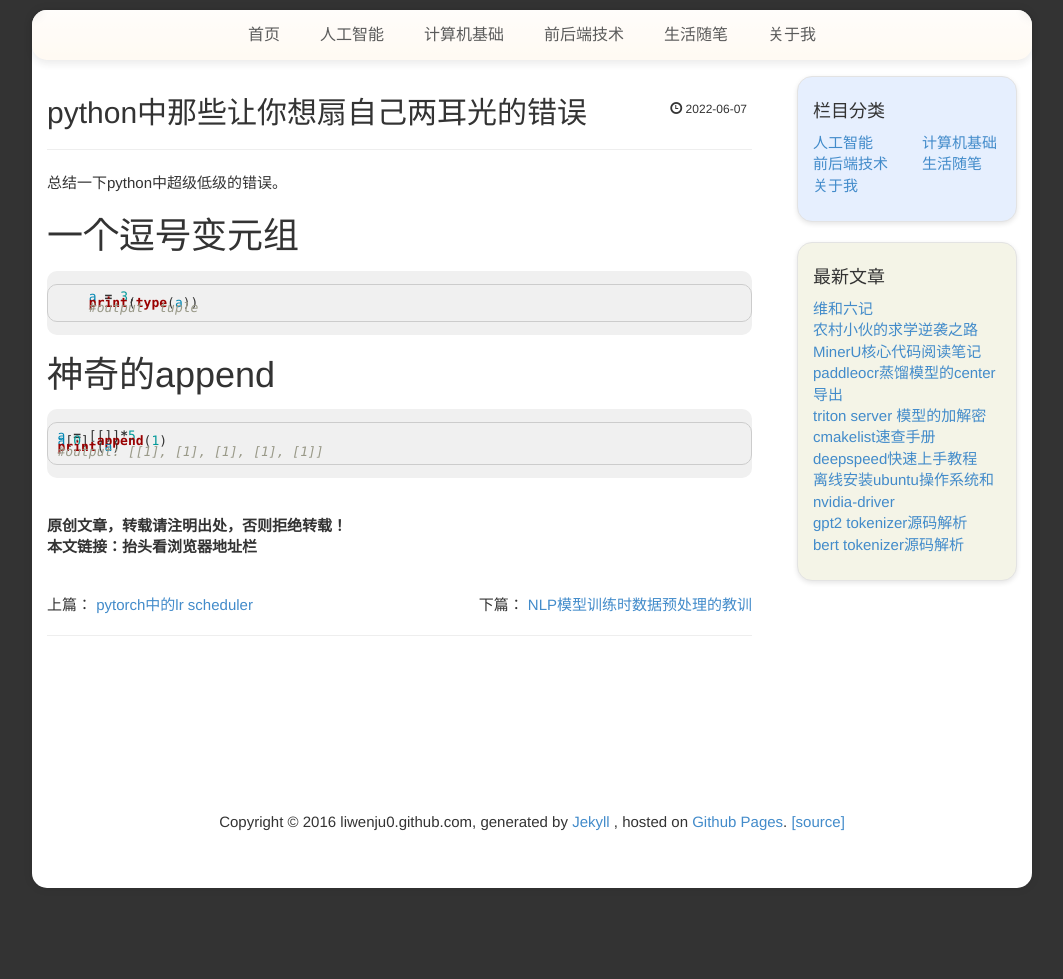
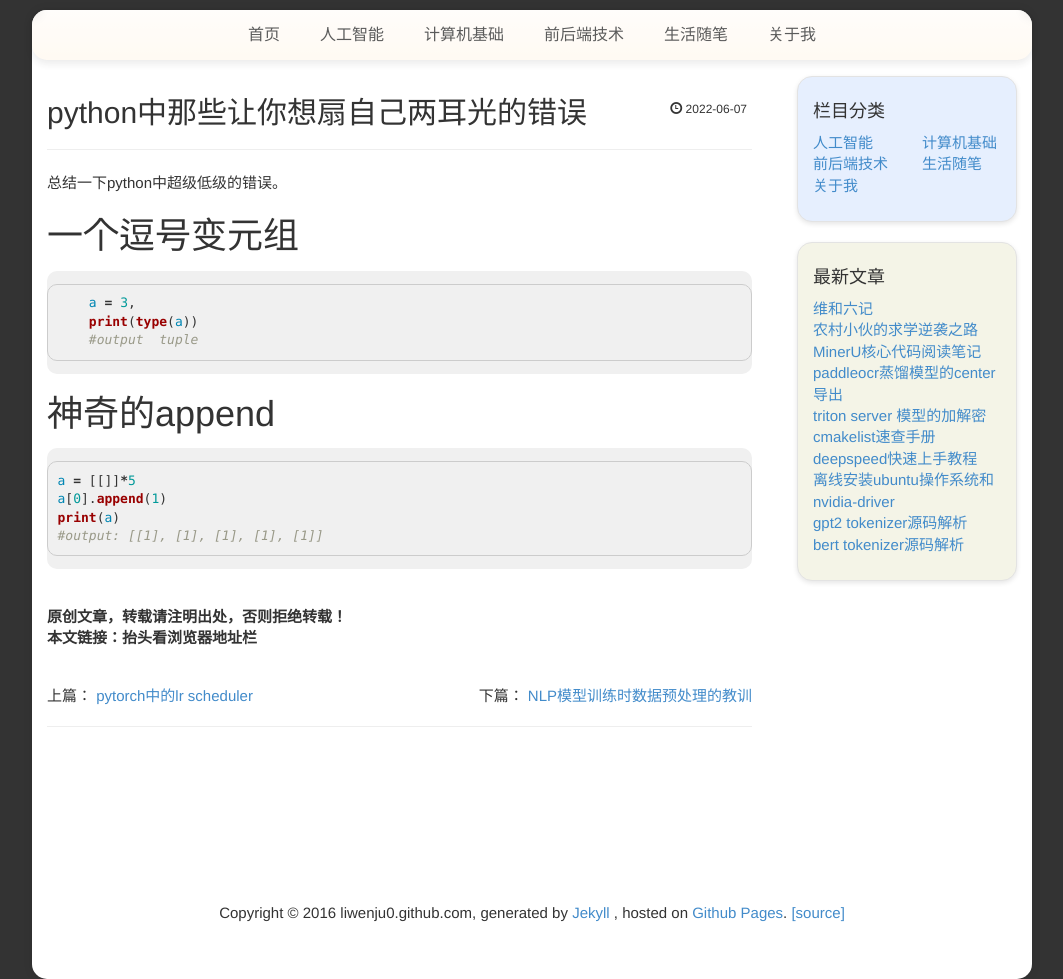
Before and after one commit to liwenju0/liwenju0.github.io, a Jekyll site: the page built from _posts/2022-06-09-python中那些让你想扇自己两耳光的错误.md, in a window 1280 px wide. Shown: the whole page, without its empty margins (108-1171 px from the left). Built offline with Jekyll 4.4.1, drawn with Linux system fonts in a browser that asks for light colours; comment, search, counter and statistics services are not loaded; before the commit the page ends 900 px from its top, so only the background shows below that.

Commit message:
覆盖默认的pre样式

```diff
--- a/css/blog.css
+++ b/css/blog.css
@@ -254,7 +254,7 @@ img {
 }
 
 
-pre {
+.pre {
   display: block;
   padding: 0 px;
   margin: 0 0 10px;
```
